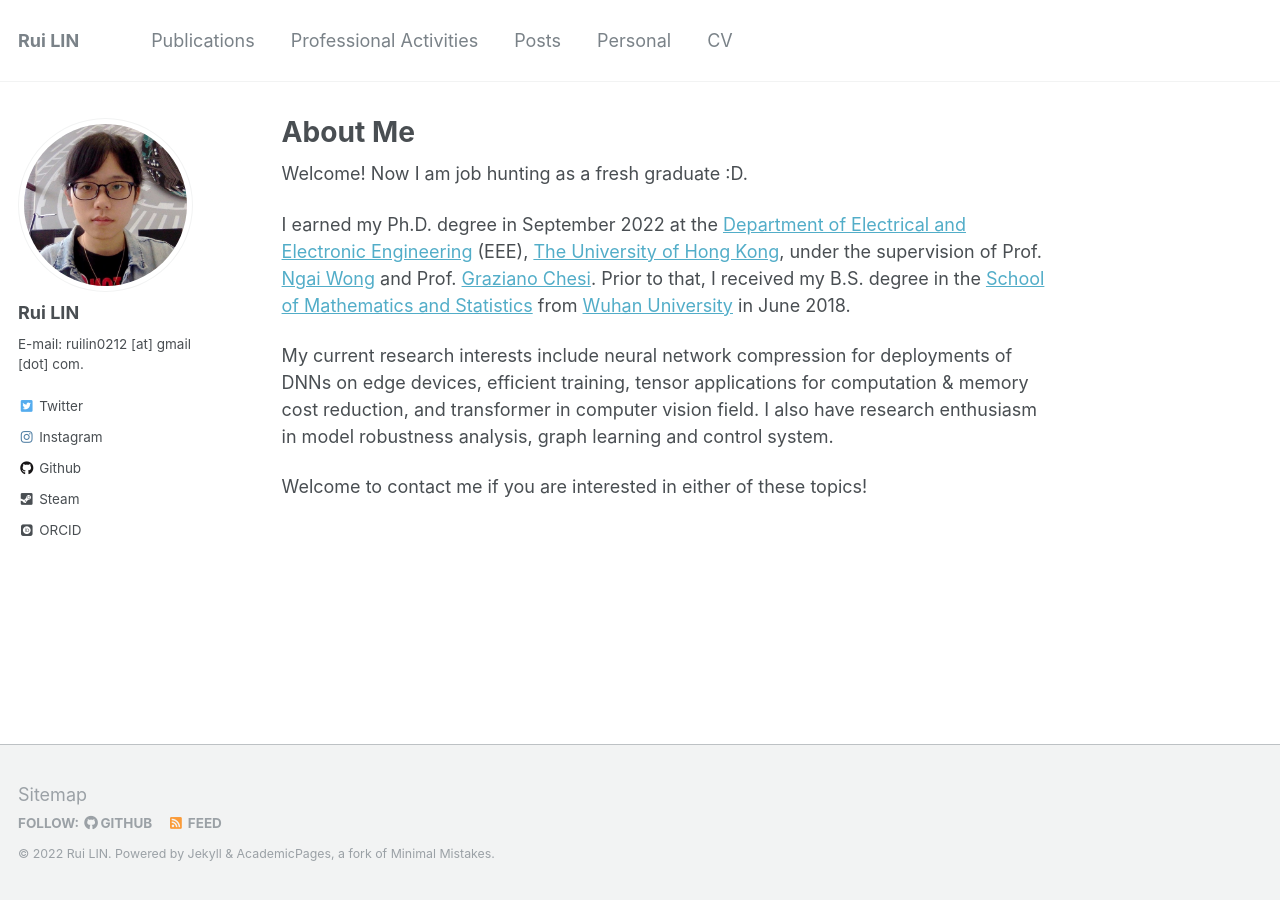
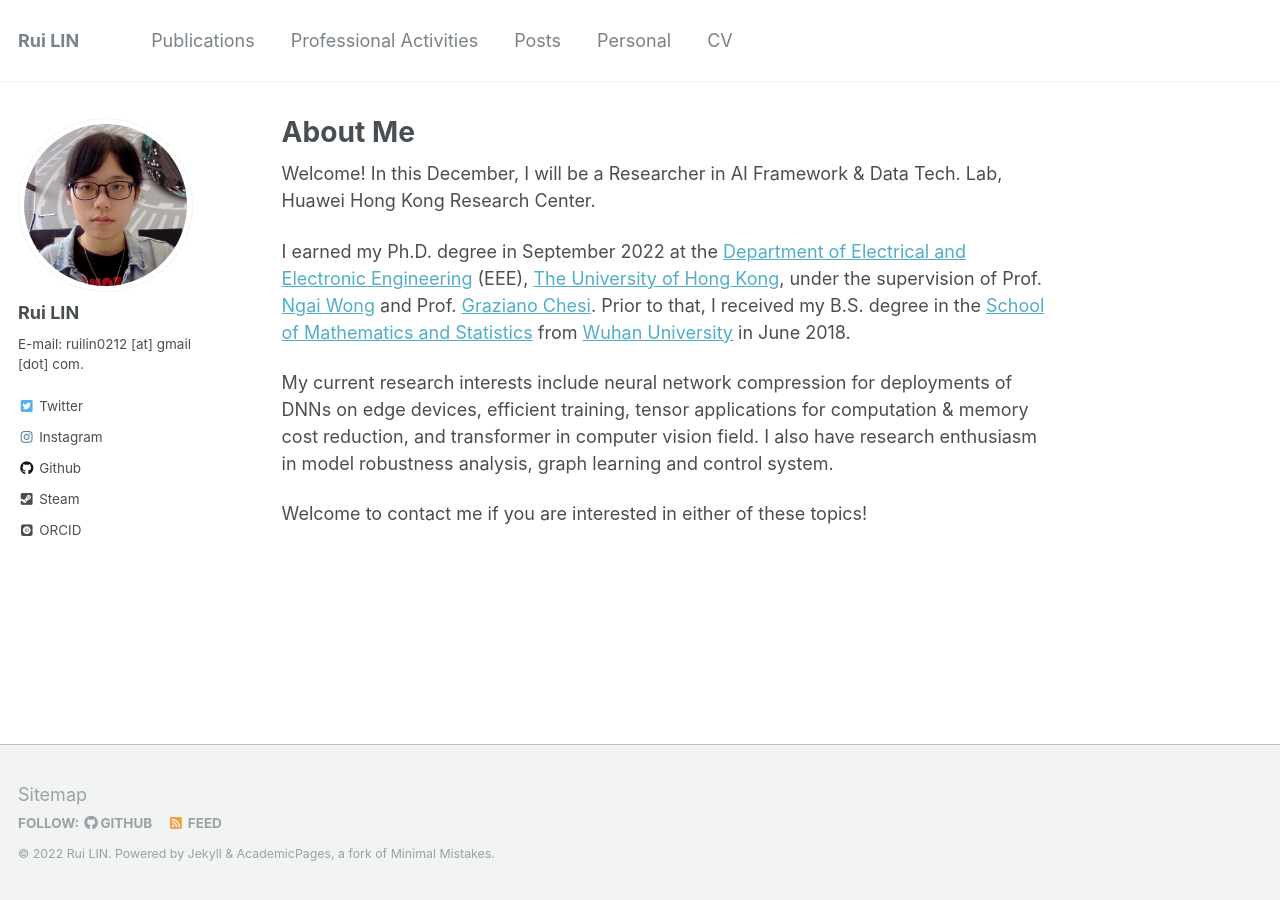
Before and after one commit to rlin27/rlin27.github.io, a Jekyll site: the page built from _pages/about.md, in a window 1280 px wide. Built offline with Jekyll 4.4.1, drawn with Linux system fonts in a browser that asks for light colours; some web fonts are replaced.

Commit message:
update about me

```diff
--- a/_pages/about.md
+++ b/_pages/about.md
@@ -7,7 +7,7 @@ redirect_from:
   - /about/
   - /about.html
 ---
-Welcome! Now I am job hunting as a fresh graduate :D.
+Welcome! In this December, I will be a Researcher in AI Framework & Data Tech. Lab, Huawei Hong Kong Research Center.
 
 I earned my Ph.D. degree in September 2022 at the [Department of Electrical and Electronic Engineering](https://www.eee.hku.hk/) (EEE), [The University of Hong Kong](https://www.hku.hk/), under the supervision of Prof. [Ngai Wong](https://www.eee.hku.hk/~nwong/) and Prof. [Graziano Chesi](https://www.eee.hku.hk/~chesi/). Prior to that, I received my B.S. degree in the [School of Mathematics and Statistics](http://maths.whu.edu.cn/Englishversion/) from [Wuhan University](https://en.whu.edu.cn/) in June 2018.
 
```
